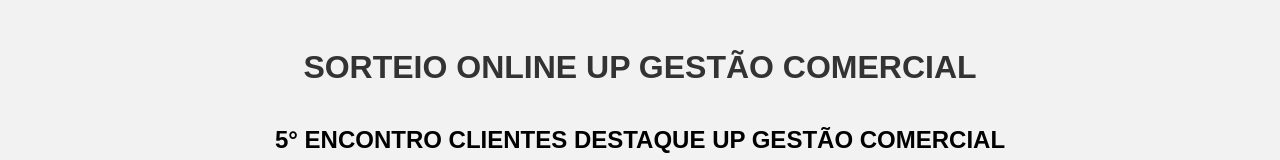
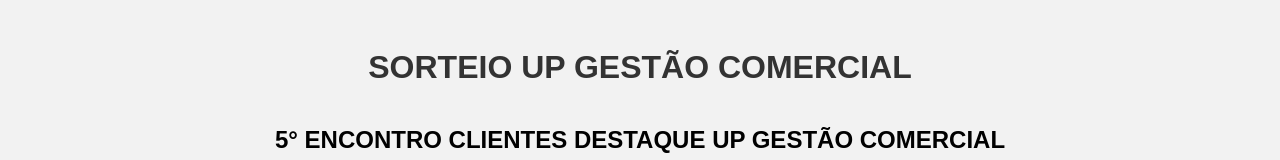
Before and after one commit to cristianosbarbosadev/rifatupbao, a plain HTML site: page index.html in a window 1280 px wide. Shown: the top 160 px of the page. Drawn offline with Linux system fonts and the light colour scheme.

Commit message:
Update index.html

```diff
--- a/index.html
+++ b/index.html
@@ -1,11 +1,11 @@
 <!DOCTYPE html>
 <html>
 <head>
-  <title>SORTEADOR ONLINE</title>
+  <title>DESTAQUES UP GESTAO COMERCIAL</title>
   <link rel="stylesheet" type="text/css" href="style.css">
 </head>
 <body>
-  <h1>SORTEIO ONLINE UP GESTÃO COMERCIAL</h1>
+  <h1>SORTEIO UP GESTÃO COMERCIAL</h1>
   <h2>5° ENCONTRO CLIENTES DESTAQUE UP GESTÃO COMERCIAL</h2>
   <p>Na sua mesa você encontra uma placa com um número de sorteio junto ao seu nome!</p>
   <button id="sorteio-button" onclick="iniciarSorteio()">Sortear</button>
```
